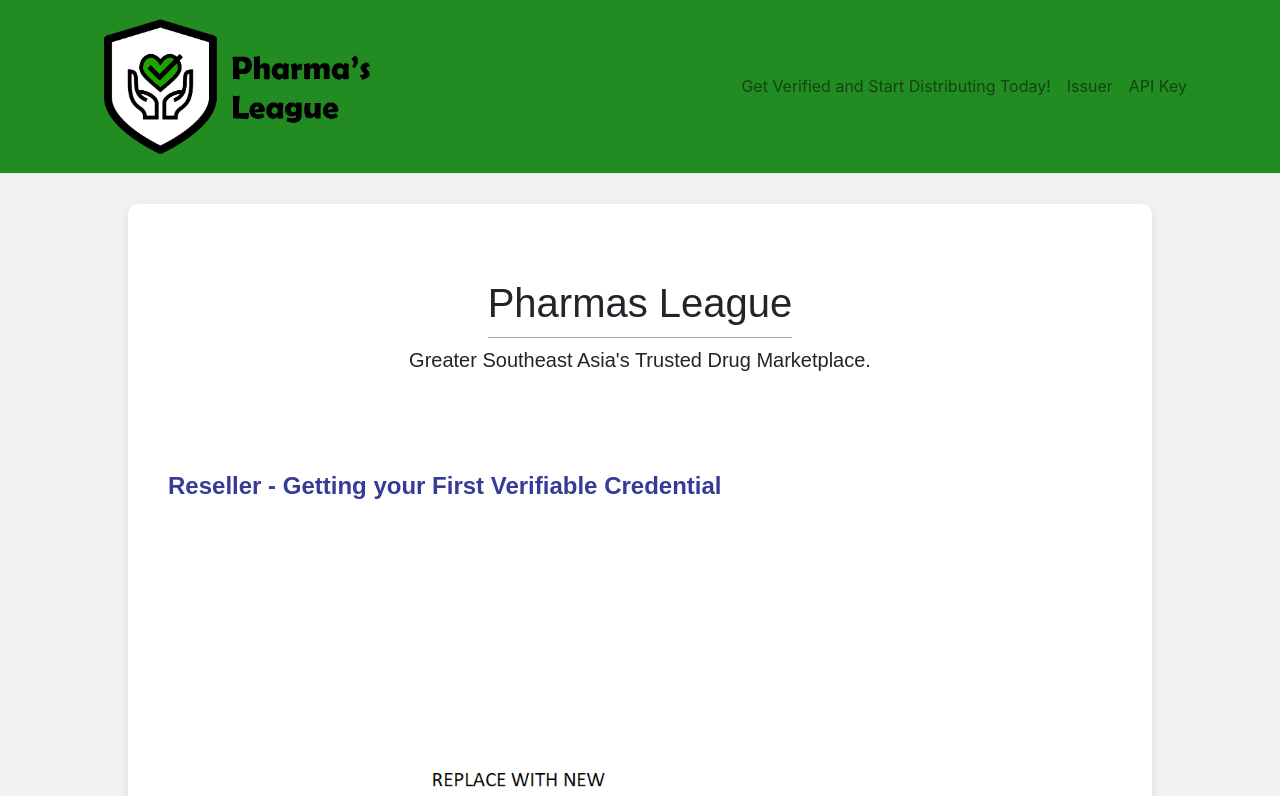
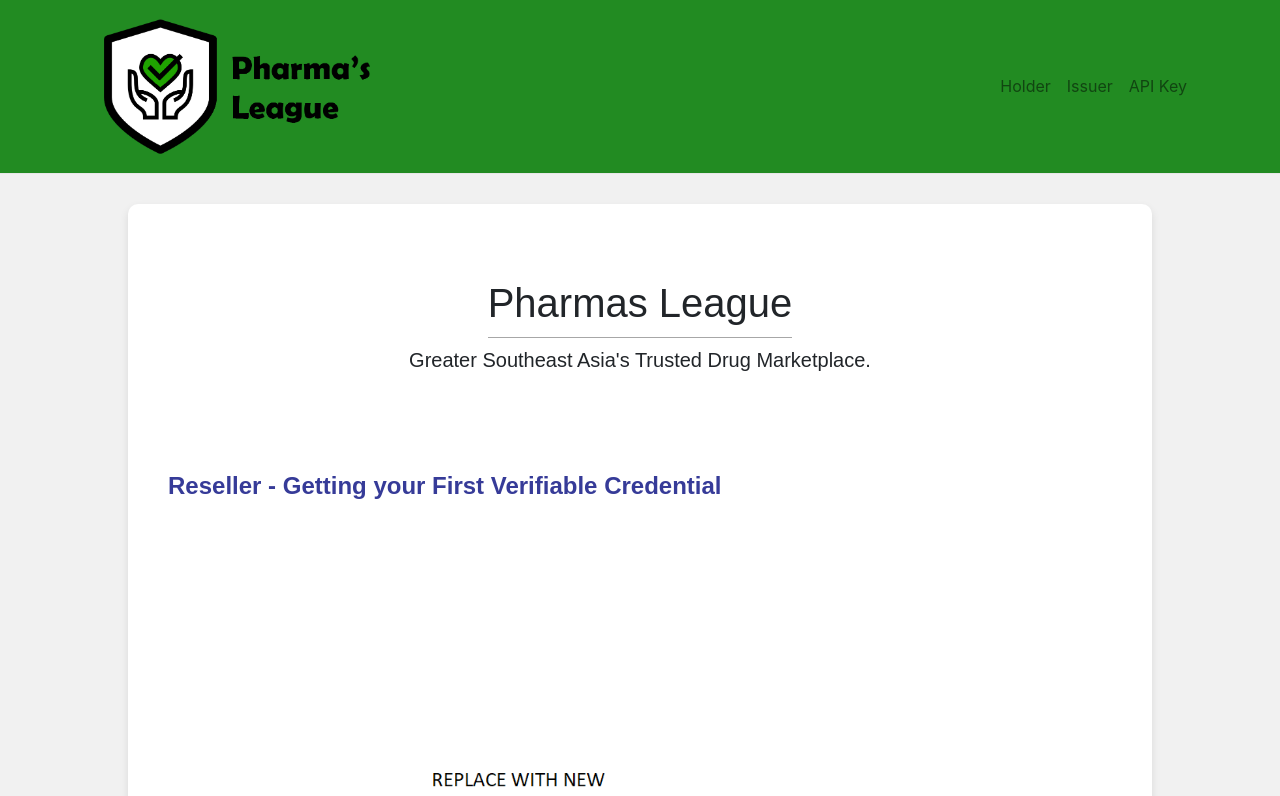
Before and after one commit to SmolLeaps/pharmas-league-issuer, a React (Create React App) app: page / in a window 1280 px wide. Shown: the top 796 px of the page. Built offline with nearby package versions, Linux system fonts and the light colour scheme; no server answers.

Commit message:
changed active colour for nav-link

```diff
--- a/src/components/layout/header/navigation/Navigation.scss
+++ b/src/components/layout/header/navigation/Navigation.scss
@@ -14,8 +14,8 @@
 
   .nav-link {
     &.is-active {
-      color: #555;
-      background-color: #e7e7e7;
+      color: rgb(255, 255, 255);
+      background-color: #228b22;
     }
   }
 }
--- a/src/components/layout/header/navigation/Navigation.tsx
+++ b/src/components/layout/header/navigation/Navigation.tsx
@@ -54,7 +54,7 @@
             {!appState.isAuthenticated && (
               <>
                 <Nav.Item>
-                  <Nav.Link as={NavLink} activeClassName='is-active' to={routes.APPLICANT_LOGIN}>Get Verified and Start Distributing Today!</Nav.Link>
+                  <Nav.Link as={NavLink} activeClassName='is-active' to={routes.APPLICANT_LOGIN}>Holder</Nav.Link>
                 </Nav.Item>
                 <Nav.Item>
                   <Nav.Link as={NavLink} activeClassName='is-active' to={routes.ISSUER_LOGIN}>Issuer</Nav.Link>
```
